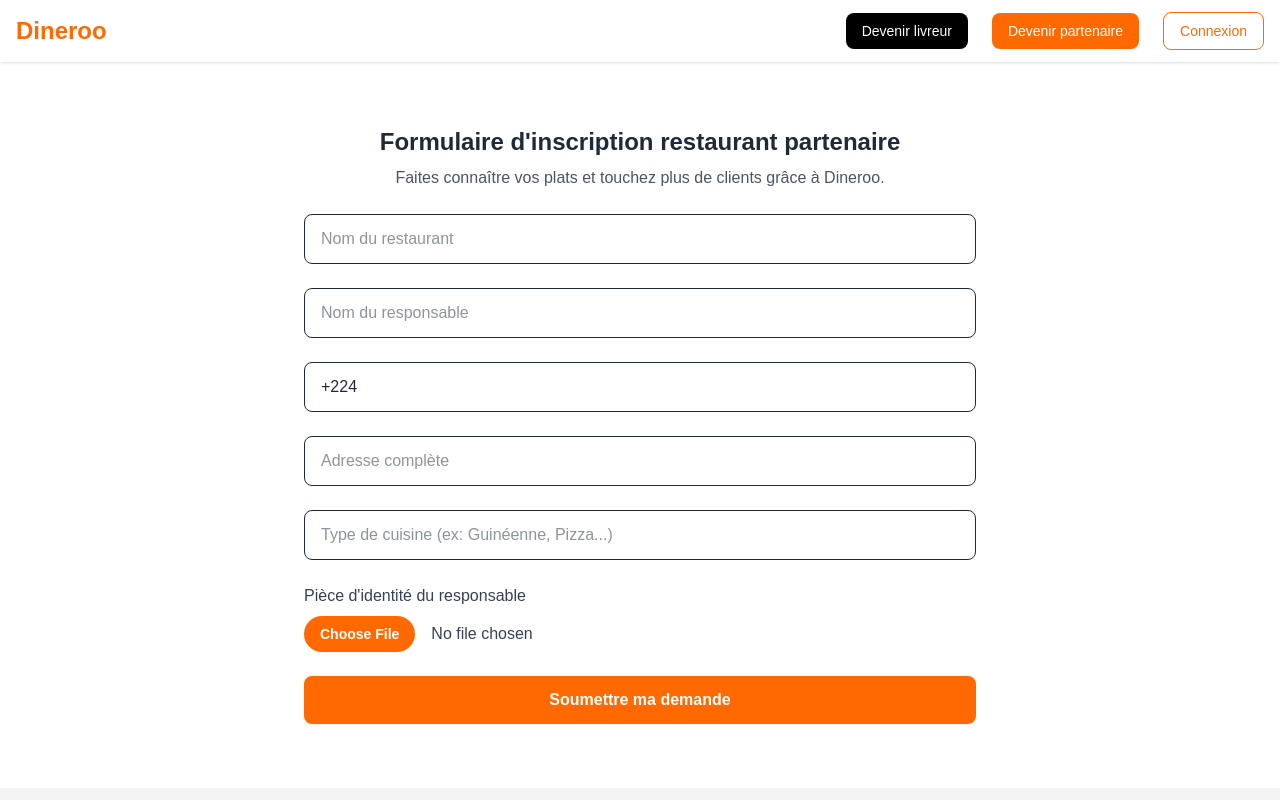
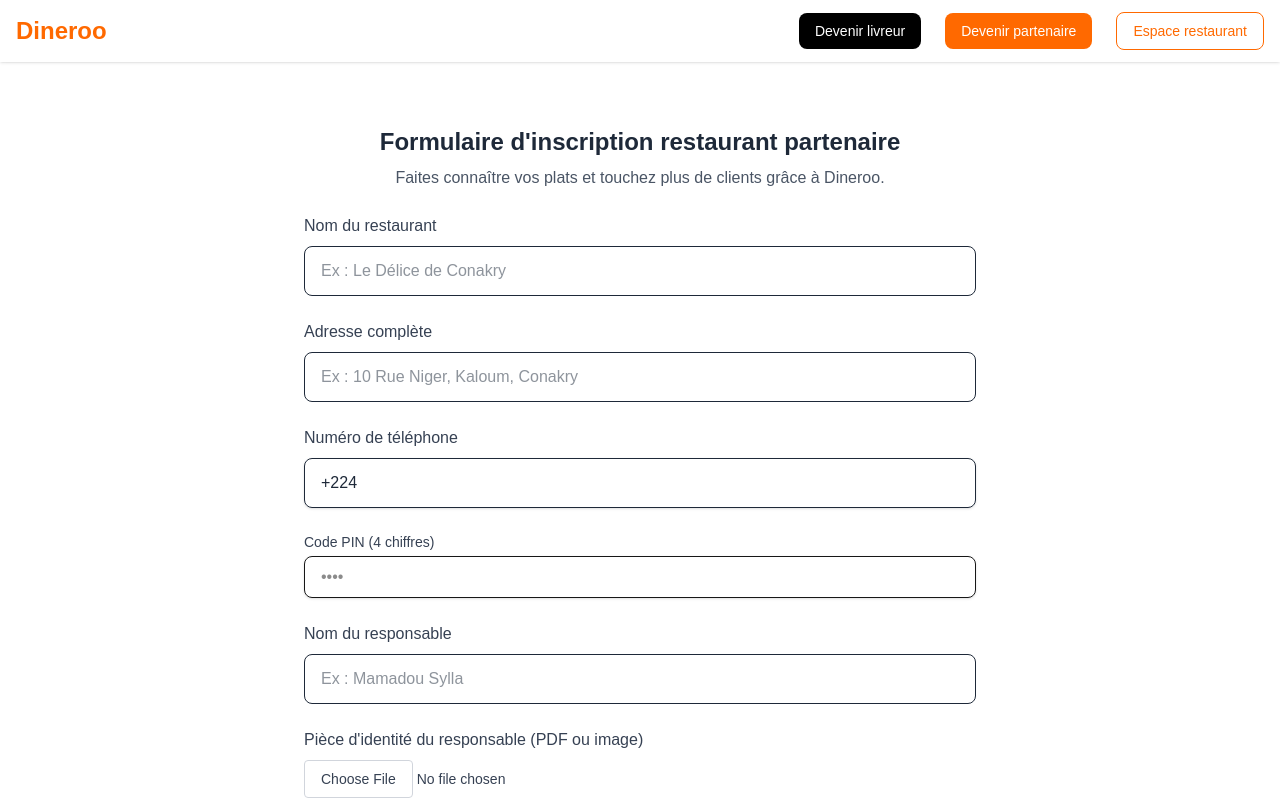
Before and after one commit to dineroo-gn/dineroo-website, a Next.js app: page /become-a-partner in a window 1280 px wide. Shown: the top 800 px of the page. Built offline with nearby package versions, Linux system fonts and the light colour scheme.

Commit message:
Restaurant login form

```diff
--- /dev/null
+++ b/src/app/login/page.tsx
@@ -0,0 +1,71 @@
+'use client'
+
+import { useState } from 'react'
+import Link from 'next/link'
+import PhoneInputField from '@/components/common/PhoneInputField'
+import PinInputField from '@/components/common/PinInputField'
+import { toast } from 'react-toastify'
+
+export default function RestaurantLoginPage() {
+  const [formData, setFormData] = useState({
+    phone: '+224',
+    pin: '',
+  })
+
+  const handleSubmit = (e: React.FormEvent) => {
+    e.preventDefault()
+
+    if (!/^\+2246\d{8}$/.test(formData.phone)) {
+      toast.error('Numéro invalide. Format attendu : +2246XXXXXXX')
+      return
+    }
+
+    if (!/^\d{4}$/.test(formData.pin)) {
+      toast.error('Code PIN invalide. Il doit contenir 4 chiffres.')
+      return
+    }
+
+    console.log('Login form submitted:', formData)
+  }
+
+  return (
+    <main className="min-h-screen flex items-center justify-center bg-white px-4 py-20">
+      <div className="w-full max-w-md space-y-8">
+        <div className="text-center">
+          <h1 className="text-3xl font-bold text-gray-800 mb-2">Connexion Partenaire</h1>
+          <p className="text-gray-600 text-sm">
+            Accédez à votre espace pour gérer vos plats, commandes et horaires.
+          </p>
+        </div>
+
+        <form onSubmit={handleSubmit} className="space-y-4">
+          <PhoneInputField
+            value={formData.phone}
+            onChange={(phone: string) => setFormData({ ...formData, phone })}
+            required
+          />
+
+          <PinInputField
+            value={formData.pin}
+            onChange={(pin: string) => setFormData({ ...formData, pin })}
+            required
+          />
+
+          <button
+            type="submit"
+            className="w-full bg-orange-500 text-white py-2 rounded-lg font-semibold hover:bg-orange-600 transition"
+          >
+            Se connecter
+          </button>
+        </form>
+
+        <div className="text-center text-sm text-gray-500">
+          Vous n’êtes pas encore partenaire ?{' '}
+          <Link href="/become-a-partner" className="text-orange-600 underline">
+            Rejoignez-nous
+          </Link>
+        </div>
+      </div>
+    </main>
+  )
+}
--- a/src/components/DriverSignupForm.tsx
+++ b/src/components/DriverSignupForm.tsx
@@ -3,41 +3,32 @@
 import { useRouter } from 'next/navigation'
 import { useState, useRef } from 'react'
 import { toast } from 'react-toastify'
+import PhoneInputField from './common/PhoneInputField'
+import PinInputField from './common/PinInputField'
+import FileUploadInput from './common/FileUploadInput'
 
 export default function DriverSignupForm() {
   const [formData, setFormData] = useState({
-    fullName: '',
     phone: '+224',
+    pin: '',
   })
 
   const [identityFile, setIdentityFile] = useState<File | null>(null)
   const fileInputRef = useRef<HTMLInputElement | null>(null)
   const router = useRouter()
 
-  const isGuineanPhone = (phone: string) => {
-    const pattern = /^\+2246[0-9]{8}$/
-    return pattern.test(phone)
-  }
-
-  const handleChange = (e: React.ChangeEvent<HTMLInputElement>) => {
-    const { name, value } = e.target
-
-    if (name === 'phone') {
-      if (!value.startsWith('+224')) return
-      const digitsOnly = value.slice(4).replace(/\D/g, '').slice(0, 9)
-      const formatted = '+224' + digitsOnly
-      setFormData({ ...formData, phone: formatted })
-      return
-    }
-
-    setFormData({ ...formData, [name]: value })
-  }
+  const isGuineanPhone = (phone: string) => /^\+2246\d{8}$/.test(phone)
 
   const handleSubmit = (e: React.FormEvent) => {
     e.preventDefault()
 
     if (!isGuineanPhone(formData.phone)) {
-      toast.error('Veuillez entrer un numéro de téléphone guinéen valide (+2246XXXXXXX).')
+      toast.error('Numéro invalide. Format attendu : +2246XXXXXXX')
+      return
+    }
+
+    if (!/^\d{4}$/.test(formData.pin)) {
+      toast.error('Code PIN invalide. Il doit contenir 4 chiffres.')
       return
     }
 
@@ -47,14 +38,13 @@ export default function DriverSignupForm() {
     }
 
     const formPayload = new FormData()
-    formPayload.append('fullName', formData.fullName)
     formPayload.append('phone', formData.phone)
+    formPayload.append('pin', formData.pin)
     formPayload.append('identityFile', identityFile)
 
-    console.log('Payload prêt à être envoyé :', formPayload)
     toast.success('Votre demande a été envoyée 🎉')
 
-    setFormData({ fullName: '', phone: '+224' })
+    setFormData({ phone: '+224', pin: '' })
     setIdentityFile(null)
     if (fileInputRef.current) fileInputRef.current.value = ''
 
@@ -71,47 +61,26 @@ export default function DriverSignupForm() {
           Rejoignez la révolution de la livraison en Guinée et gagnez de l’argent à votre rythme !
         </p>
         <form onSubmit={handleSubmit} className="space-y-6">
-          <div>
-            <label className="block mb-2 font-medium text-gray-700">Nom complet</label>
-            <input
-              type="text"
-              name="fullName"
-              value={formData.fullName}
-              onChange={handleChange}
+          <PhoneInputField
+            value={formData.phone}
+            onChange={(phone: string) => setFormData({ ...formData, phone })}
             required
-              placeholder="Ex : Mamadou Diallo"
-              className="w-full px-4 py-3 border rounded-lg shadow-sm text-gray-800"
           />
-          </div>
-          <div>
-            <label className="block mb-2 font-medium text-gray-700">Numéro de téléphone</label>
-            <input
-              type="tel"
-              name="phone"
-              value={formData.phone}
-              onChange={handleChange}
+
+          <PinInputField
+            value={formData.pin}
+            onChange={(pin: string) => setFormData({ ...formData, pin })}
             required
-              placeholder="+2246XXXXXXX"
-              className="w-full px-4 py-3 border rounded-lg shadow-sm text-gray-800"
-              dir="ltr"
           />
-          </div>
-          <div>
-            <label className="block mb-2 font-medium text-gray-700">
-              Fichier de pièce d&apos;identité (PDF ou image)
-            </label>
-            <input
-              ref={fileInputRef}
-              type="file"
-              accept=".pdf,.jpg,.jpeg,.png"
-              onChange={(e) => {
-                const file = e.target.files?.[0]
-                if (file) setIdentityFile(file)
-              }}
+
+          <FileUploadInput
+            label="Pièce d'identité"
+            name="identityFile"
+            onChange={setIdentityFile}
             required
-              className="w-full text-gray-700 file:mr-4 file:py-2 file:px-4 file:rounded-full file:border-0 file:text-sm file:font-semibold file:bg-orange-500 file:text-white hover:file:bg-orange-600"
+            inputRef={fileInputRef}
           />
-          </div>
+
           <button
             type="submit"
             className="w-full bg-orange-500 hover:bg-orange-600 text-white font-semibold py-3 rounded-lg transition duration-300"
--- a/src/components/Header.tsx
+++ b/src/components/Header.tsx
@@ -33,7 +33,7 @@ export default function Header() {
             href="/login"
             className="border border-orange-500 text-orange-500 hover:bg-orange-50 px-4 py-2 rounded-lg transition"
           >
-            Connexion
+            Espace restaurant
           </Link>
         </nav>
 
@@ -69,7 +69,7 @@ export default function Header() {
             className="block border border-orange-500 text-orange-500 px-4 py-2 rounded-lg transition"
             onClick={() => setMobileMenuOpen(false)}
           >
-            Connexion
+            Espace restaurant
           </Link>
         </div>
       )}
--- /dev/null
+++ b/src/components/common/FileUploadInput.tsx
@@ -0,0 +1,40 @@
+'use client'
+
+import { RefObject } from 'react'
+
+type FileUploadInputProps = {
+  label: string
+  name: string
+  onChange: (file: File | null) => void
+  required?: boolean
+  inputRef?: RefObject<HTMLInputElement | null>
+}
+
+export default function FileUploadInput({
+  label,
+  name,
+  onChange,
+  required = false,
+  inputRef,
+}: FileUploadInputProps) {
+  return (
+    <div>
+      <label htmlFor={name} className="block mb-2 font-medium text-gray-700">
+        {label} (PDF ou image)
+      </label>
+      <input
+        ref={inputRef}
+        type="file"
+        name={name}
+        id={name}
+        accept=".pdf,.jpg,.jpeg,.png"
+        onChange={(e) => onChange(e.target.files?.[0] || null)}
+        required={required}
+        className="block w-full text-sm text-gray-700
+          file:border file:border-gray-300 file:rounded
+          file:px-4 file:py-2 file:bg-white file:text-gray-700
+          hover:file:bg-gray-100 file:cursor-pointer cursor-pointer"
+      />
+    </div>
+  )
+}
--- /dev/null
+++ b/src/components/common/PhoneInputField.tsx
@@ -0,0 +1,40 @@
+'use client'
+
+import React from 'react'
+
+interface PhoneInputFieldProps {
+  value: string
+  onChange: (value: string) => void
+  required?: boolean
+}
+
+export default function PhoneInputField({
+  value,
+  onChange,
+  required = false,
+}: PhoneInputFieldProps) {
+  const handlePhoneChange = (e: React.ChangeEvent<HTMLInputElement>) => {
+    const input = e.target.value
+    if (!input.startsWith('+224')) return
+
+    const digitsOnly = input.slice(4).replace(/\D/g, '').slice(0, 9)
+    const formatted = '+224' + digitsOnly
+    onChange(formatted)
+  }
+
+  return (
+    <div>
+      <label className="block mb-2 font-medium text-gray-700">Numéro de téléphone</label>
+      <input
+        type="tel"
+        name="phone"
+        value={value}
+        onChange={handlePhoneChange}
+        required={required}
+        placeholder="+2246XXXXXXX"
+        className="w-full px-4 py-3 border rounded-lg shadow-sm text-gray-800"
+        dir="ltr"
+      />
+    </div>
+  )
+}
--- /dev/null
+++ b/src/components/common/PinInputField.tsx
@@ -0,0 +1,36 @@
+'use client'
+
+import React from 'react'
+
+interface PinInputFieldProps {
+  value: string
+  onChange: (value: string) => void
+  required?: boolean
+}
+
+export default function PinInputField({ value, onChange, required }: PinInputFieldProps) {
+  const handleInputChange = (e: React.ChangeEvent<HTMLInputElement>) => {
+    const digitsOnly = e.target.value.replace(/\D/g, '').slice(0, 4)
+    onChange(digitsOnly)
+  }
+
+  return (
+    <div>
+      <label htmlFor="pin" className="block text-sm font-medium text-gray-700">
+        Code PIN (4 chiffres)
+      </label>
+      <input
+        type="password"
+        id="pin"
+        inputMode="numeric"
+        pattern="\d{4}"
+        maxLength={4}
+        placeholder="••••"
+        value={value}
+        onChange={handleInputChange}
+        required={required}
+        className="mt-1 w-full px-4 py-2 border rounded-lg shadow-sm focus:outline-none focus:ring-1 focus:ring-orange-500"
+      />
+    </div>
+  )
+}
--- /dev/null
+++ b/src/components/common/TextInputField.tsx
@@ -0,0 +1,41 @@
+'use client'
+
+import { InputHTMLAttributes } from 'react'
+
+type TextInputFieldProps = {
+  label: string
+  name: string
+  value: string
+  onChange: (e: React.ChangeEvent<HTMLInputElement>) => void
+  placeholder?: string
+} & InputHTMLAttributes<HTMLInputElement>
+
+export default function TextInputField({
+  label,
+  name,
+  value,
+  onChange,
+  placeholder,
+  required,
+  type = 'text',
+  ...props
+}: TextInputFieldProps) {
+  return (
+    <div>
+      <label htmlFor={name} className="block mb-2 font-medium text-gray-700">
+        {label}
+      </label>
+      <input
+        id={name}
+        name={name}
+        type={type}
+        value={value}
+        onChange={onChange}
+        placeholder={placeholder}
+        required={required}
+        className="w-full px-4 py-3 border rounded-lg text-gray-800"
+        {...props}
+      />
+    </div>
+  )
+}
--- a/src/components/restaurant/RestaurantSignupForm.tsx
+++ b/src/components/restaurant/RestaurantSignupForm.tsx
@@ -3,6 +3,10 @@
 import { useState, useRef } from 'react'
 import { useRouter } from 'next/navigation'
 import { toast } from 'react-toastify'
+import PhoneInputField from '../common/PhoneInputField'
+import PinInputField from '../common/PinInputField'
+import FileUploadInput from '../common/FileUploadInput'
+import TextInputField from '../common/TextInputField'
 
 export default function RestaurantSignupForm() {
   const router = useRouter()
@@ -11,9 +15,11 @@ export default function RestaurantSignupForm() {
     restaurantName: '',
     ownerName: '',
     phone: '+224',
+    pin: '',
     address: '',
     cuisineType: '',
   })
+
   const [idFile, setIdFile] = useState<File | null>(null)
   const idInputRef = useRef<HTMLInputElement | null>(null)
 
@@ -21,14 +27,6 @@ export default function RestaurantSignupForm() {
 
   const handleChange = (e: React.ChangeEvent<HTMLInputElement>) => {
     const { name, value } = e.target
-
-    if (name === 'phone') {
-      if (!value.startsWith('+224')) return
-      const digitsOnly = value.slice(4).replace(/\D/g, '').slice(0, 9)
-      setFormData({ ...formData, phone: '+224' + digitsOnly })
-      return
-    }
-
     setFormData({ ...formData, [name]: value })
   }
 
@@ -37,6 +35,10 @@ export default function RestaurantSignupForm() {
 
     if (!isGuineanPhone(formData.phone)) {
       toast.error('Veuillez entrer un numéro de téléphone guinéen valide (+2246XXXXXXX).')
+      return
+    }
+    if (!/^\d{4}$/.test(formData.pin)) {
+      toast.error('Code PIN invalide. Il doit contenir 4 chiffres.')
       return
     }
     if (!idFile) {
@@ -48,18 +50,18 @@ export default function RestaurantSignupForm() {
     Object.entries(formData).forEach(([key, value]) => formPayload.append(key, value))
     formPayload.append('idFile', idFile)
 
-    console.log('Payload prêt à être envoyé :', formPayload)
     toast.success('Votre demande a été envoyée 🎉')
 
     setFormData({
       restaurantName: '',
       ownerName: '',
       phone: '+224',
+      pin: '',
       address: '',
       cuisineType: '',
     })
     setIdFile(null)
-    idInputRef.current!.value = ''
+    if (idInputRef.current) idInputRef.current.value = ''
 
     router.push(`/confirmation?phone=${encodeURIComponent(formData.phone)}&role=partner`)
   }
@@ -73,19 +75,59 @@ export default function RestaurantSignupForm() {
         <p className="text-md text-gray-600 text-center mb-6">
           Faites connaître vos plats et touchez plus de clients grâce à Dineroo.
         </p>
+
         <form onSubmit={handleSubmit} className="space-y-6">
-          <input name="restaurantName" placeholder="Nom du restaurant" value={formData.restaurantName} onChange={handleChange} required className="w-full px-4 py-3 border rounded-lg text-gray-800" />
-          <input name="ownerName" placeholder="Nom du responsable" value={formData.ownerName} onChange={handleChange} required className="w-full px-4 py-3 border rounded-lg text-gray-800" />
-          <input name="phone" placeholder="+2246XXXXXXX" value={formData.phone} onChange={handleChange} required className="w-full px-4 py-3 border rounded-lg text-gray-800" />
-          <input name="address" placeholder="Adresse complète" value={formData.address} onChange={handleChange} required className="w-full px-4 py-3 border rounded-lg text-gray-800" />
-          <input name="cuisineType" placeholder="Type de cuisine (ex: Guinéenne, Pizza...)" value={formData.cuisineType} onChange={handleChange} required className="w-full px-4 py-3 border rounded-lg text-gray-800" />
+          <TextInputField
+            label="Nom du restaurant"
+            name="restaurantName"
+            value={formData.restaurantName}
+            onChange={handleChange}
+            placeholder="Ex : Le Délice de Conakry"
+            required
+          />
 
-          <div>
-            <label className="block mb-2 font-medium text-gray-700">Pièce d&apos;identité du responsable</label>
-            <input type="file" ref={idInputRef} accept=".jpg,.jpeg,.png,.pdf" onChange={(e) => setIdFile(e.target.files?.[0] || null)} className="w-full text-gray-700 file:mr-4 file:py-2 file:px-4 file:rounded-full file:border-0 file:text-sm file:font-semibold file:bg-orange-500 file:text-white hover:file:bg-orange-600" />
-          </div>
+          <TextInputField
+            label="Adresse complète"
+            name="address"
+            value={formData.address}
+            onChange={handleChange}
+            placeholder="Ex : 10 Rue Niger, Kaloum, Conakry"
+            required
+          />
 
-          <button type="submit" className="w-full bg-orange-500 hover:bg-orange-600 text-white font-semibold py-3 rounded-lg transition duration-300">
+          <PhoneInputField
+            value={formData.phone}
+            onChange={(phone: string) => setFormData({ ...formData, phone })}
+            required
+          />
+
+          <PinInputField
+            value={formData.pin}
+            onChange={(pin: string) => setFormData({ ...formData, pin })}
+            required
+          />
+
+          <TextInputField
+            label="Nom du responsable"
+            name="ownerName"
+            value={formData.ownerName}
+            onChange={handleChange}
+            placeholder="Ex : Mamadou Sylla"
+            required
+          />
+
+          <FileUploadInput
+            label="Pièce d'identité du responsable"
+            name="idFile"
+            onChange={setIdFile}
+            required
+            inputRef={idInputRef}
+          />
+
+          <button
+            type="submit"
+            className="w-full bg-orange-500 hover:bg-orange-600 text-white font-semibold py-3 rounded-lg transition duration-300"
+          >
             Soumettre ma demande
           </button>
         </form>
```
Lines whose indentation alone changed are shown as unchanged.
